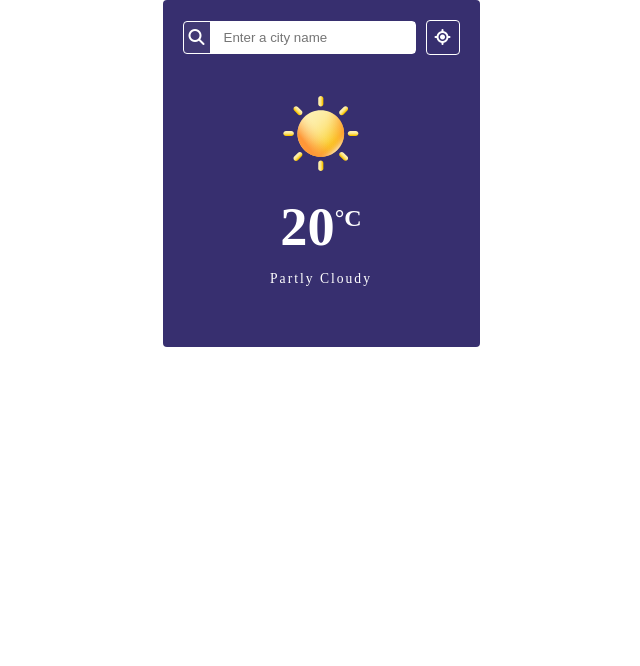
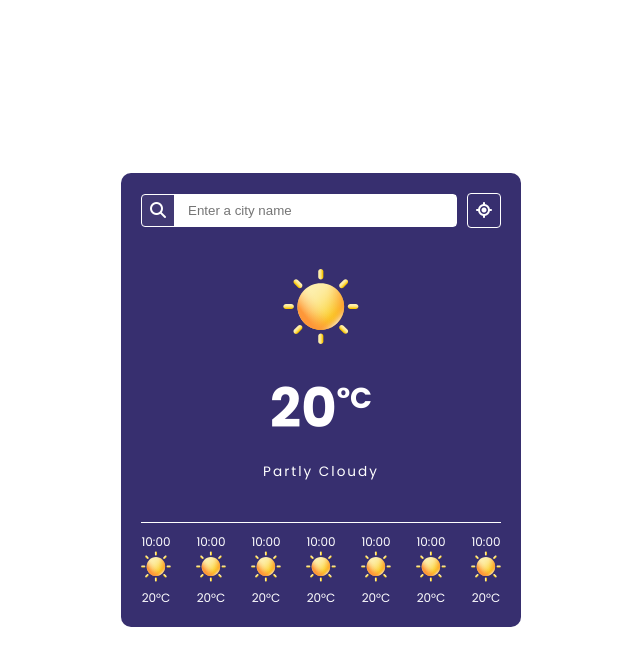
Before and after one commit to bigyam07/weatherApp, a React (Vite) app: page / in a window 1280 px wide. Shown: the top 666 px of the page, without its empty margins (319-959 px from the left). Built offline with nearby package versions, Linux system fonts and the light colour scheme.

Commit message:
Date Footer Added

```diff
--- a/src/Pages/Home.jsx
+++ b/src/Pages/Home.jsx
@@ -1,6 +1,7 @@
 import React, { useState } from 'react'
 import SearchSection from '../component/SearchSection';
 import WeatherDetail from '../component/WeatherDetail';
+import WeatherDate from '../component/WeatherDate';
 
 const Home = () => {
     const [temp, setTemp] = useState(0);
@@ -27,6 +28,17 @@ const Home = () => {
                 <div className="weather-contents">
                     <SearchSection />
                     <WeatherDetail />
+                    <div className="weather-date-info">
+                        <WeatherDate />
+                        <WeatherDate />
+                        <WeatherDate />
+                        <WeatherDate />
+                        <WeatherDate />
+                        <WeatherDate />
+                        <WeatherDate />
+                        <WeatherDate />
+                        <WeatherDate />
+                    </div>
                 </div>
             </div>
         </>
--- a/src/component/SearchSection.module.css
+++ b/src/component/SearchSection.module.css
@@ -25,7 +25,7 @@ i {
     cursor: pointer;
 }
 .search-icon {
-    padding: 5px;
+    padding: 2px 8px;
 }
 .location-btn {
     padding: 8px;
--- /dev/null
+++ b/src/component/WeatherDate.jsx
@@ -0,0 +1,14 @@
+import styles from './WeatherDate.module.css'
+const WeatherDate = () => {
+    return (
+        <>
+            <div className={styles["weather-date-container"]}>
+                <p className={styles['time']}>10:00</p>
+                <img className={styles["weather-icon"]} src='../../src/assets/icons/clear.svg' />
+                <p className={styles['temp-sub']}>20°C</p>
+            </div>
+        </>
+    )
+}
+
+export default WeatherDate
--- /dev/null
+++ b/src/component/WeatherDate.module.css
@@ -0,0 +1,10 @@
+
+.weather-date-container {
+    margin-right: 25px;
+}
+.weather-icon {
+    width: 30px;
+}
+p {
+    font-size: 0.75rem;
+ }
--- a/src/component/WeatherDetail.module.css
+++ b/src/component/WeatherDetail.module.css
@@ -13,7 +13,7 @@ p {
     font-weight: bold;
 }
 span {
-    font-size: 1.5rem;
+    font-size: 1.8rem;
 }
 .temp-info {
     letter-spacing: 2px;
--- a/src/index.css
+++ b/src/index.css
@@ -1,15 +1,29 @@
+@import url('https://fonts.googleapis.com/css2?family=Poppins:ital,wght@0,100;0,200;0,300;0,400;0,500;0,600;0,700;0,800;0,900;1,100;1,200;1,300;1,400;1,500;1,600;1,700;1,800;1,900&display=swap');
 * {
     margin: 0;
     padding: 0;
     box-sizing: border-box;
 }
+body {
+    font-family: "Poppins", sans-serif;
+}
 .container {
     display: flex;
     justify-content: center;
     align-items: center;
+    height: 100vh;
+    width: 100vw;
 }
 .weather-contents {
     background-color: #372F6F;
-    border-radius: 4px;
+    border-radius: 10px;
     padding: 20px;
+    width: 400px;
 }
+.weather-date-info {
+    display: flex;
+    text-align: center;
+    border-top: 1px solid white;
+    padding-top: 10px;
+    overflow: auto;
+}
```
